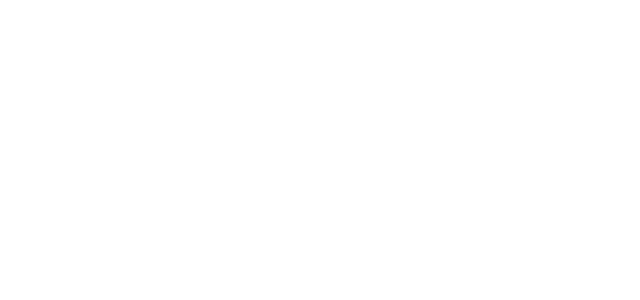
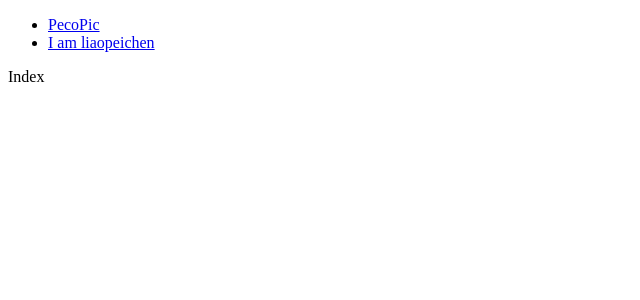
Before and after one commit to liaopeichen/pecopic-image-search-engine, a React (Vite) app: page / in a window 1280 px wide. Shown: the top 300 px of the page, without its empty margins (0-640 px from the left). Built offline with nearby package versions, Linux system fonts and the light colour scheme.

Commit message:
feat: set up initial routers with react-router-dom

```diff
--- a/package.json
+++ b/package.json
@@ -11,7 +11,8 @@
   },
   "dependencies": {
     "react": "^18.2.0",
-    "react-dom": "^18.2.0"
+    "react-dom": "^18.2.0",
+    "react-router-dom": "^6.22.3"
   },
   "devDependencies": {
     "@types/react": "^18.2.66",
--- a/src/App.jsx
+++ b/src/App.jsx
@@ -1,7 +1,21 @@
-import "./App.css";
+import { BrowserRouter, Routes, Route } from "react-router-dom";
+import Layout from "./components/Layout";
+import Index from "./components/Index";
+import PageNotFound from "./components/PageNotFound";
 
 function App() {
-  return <></>;
+  return (
+    <>
+      <BrowserRouter>
+        <Routes>
+          <Route path="/" element={<Layout />}>
+            <Route index element={<Index />} />
+            <Route path="*" element={<PageNotFound />} />
+          </Route>
+        </Routes>
+      </BrowserRouter>
+    </>
+  );
 }
 
 export default App;
--- /dev/null
+++ b/src/components/Index.jsx
@@ -0,0 +1,3 @@
+export default function Index() {
+  return <div>Index</div>;
+}
--- /dev/null
+++ b/src/components/Layout.jsx
@@ -0,0 +1,25 @@
+import { Outlet, Link } from "react-router-dom";
+
+export default function Layout() {
+  return (
+    <div>
+      <nav>
+        <ul>
+          <li>
+            <Link to="/">PecoPic</Link>
+          </li>
+          <li>
+            <Link
+              to="https://liaopeichen.github.io/i-am-liaopeichen/"
+              target="blank"
+            >
+              I am liaopeichen
+            </Link>
+          </li>
+        </ul>
+      </nav>
+
+      <Outlet />
+    </div>
+  );
+}
--- /dev/null
+++ b/src/components/PageNotFound.jsx
@@ -0,0 +1,3 @@
+export default function PageNotFound() {
+  return <div>PageNotFound</div>;
+}
```
Also changed, not shown: 1 other file (tests, documents, lock files or other folders).
